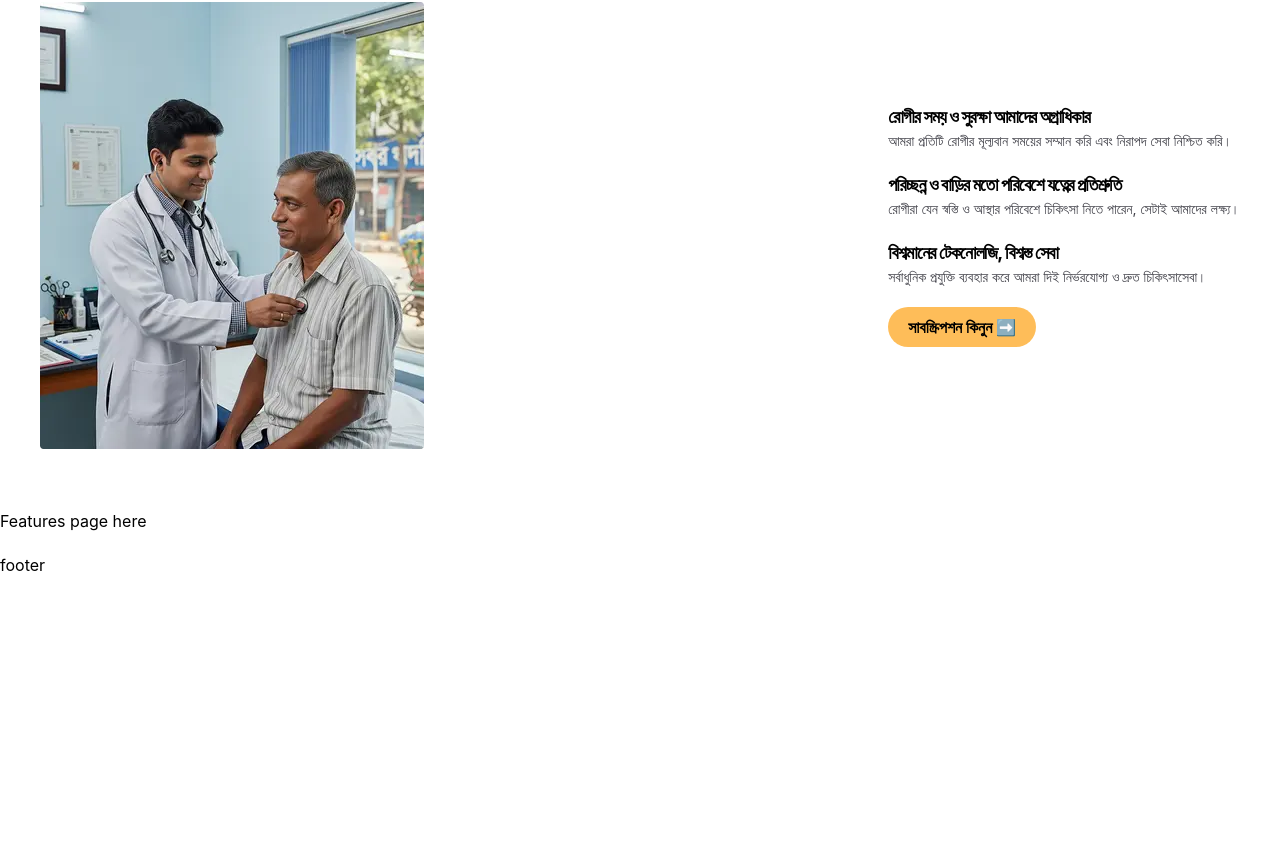
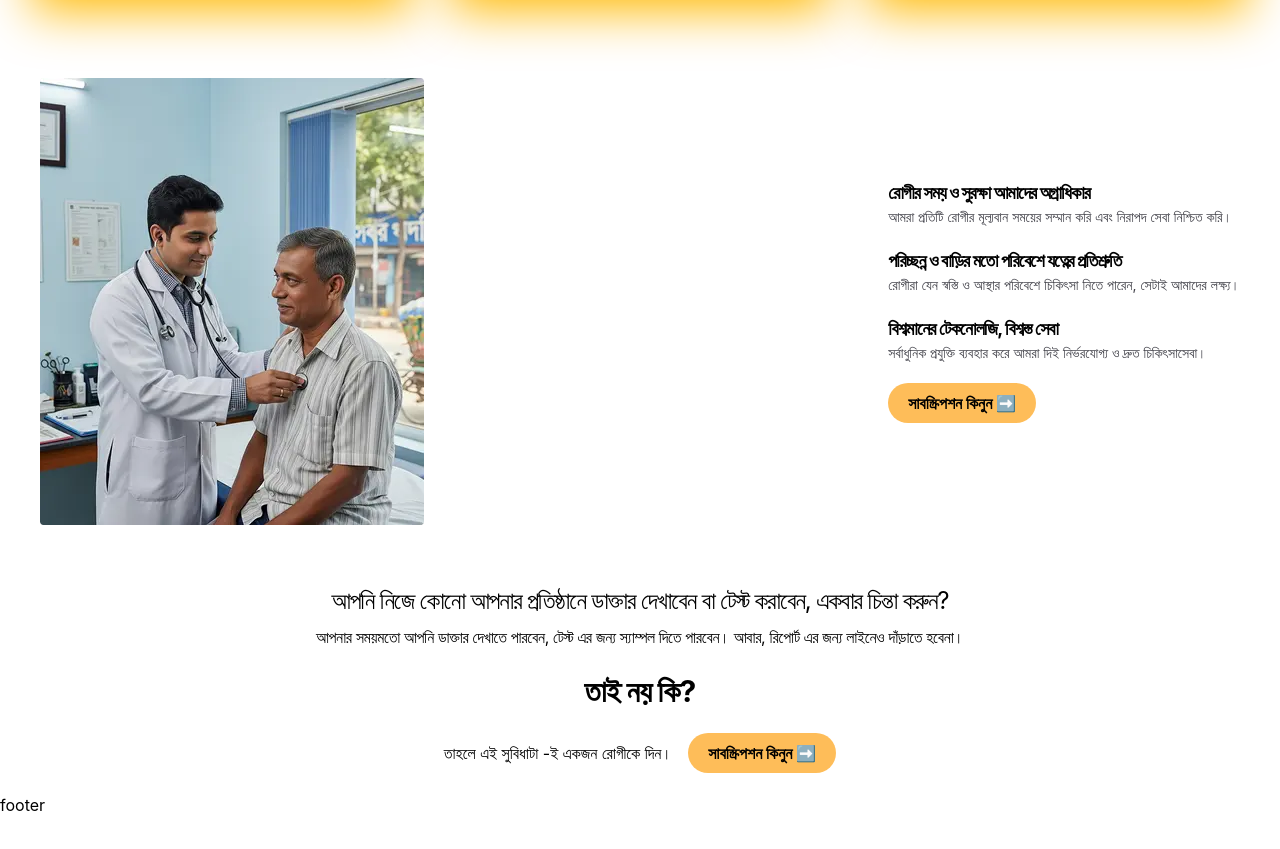
Before and after one commit to itsFakhrulIslam/react_projects, a React (Vite) app in the folder project1/: page / in a window 1280 px wide. Shown: the part 2517-3366 px from the top of the page. Before the commit the page ends 3144 px from the top, so only its background shows below. Built offline with nearby package versions, Linux system fonts and the light colour scheme.

Commit message:
services section title added, features section is coocking...

```diff
--- a/project1/src/sections/Features.jsx
+++ b/project1/src/sections/Features.jsx
@@ -1,9 +1,29 @@
 const Features = () => {
-    return (
-        <div>
-            <h1>Features page here</h1>
-        </div>
-    );
+  return (
+    <div>
+      <h1 className="text-shadow-amber-500 text-center text-2xl mb-2 tracking-tighter">
+        আপনি নিজে কোনো আপনার প্রতিষ্ঠানে ডাক্তার দেখাবেন বা টেস্ট করাবেন, একবার
+        চিন্তা করুন?{" "}
+      </h1>
+      <p className="tracking-tight text-center">
+        আপনার সময়মতো আপনি ডাক্তার দেখাতে পারবেন, টেস্ট এর জন্য স্যাম্পল দিতে
+        পারবেন। আবার, রিপোর্ট এর জন্য লাইনেও দাঁড়াতে হবেনা।
+      </p>
+      <h4 className="text-3xl font-bold tracking-tight text-center py-6">
+        তাই নয় কি?
+      </h4>
+
+      <div className=" flex flex-col sm:flex-row gap-4 justify-center items-center">
+        <p className="text-right">তাহলে এই সুবিধাটা -ই একজন রোগীকে দিন।</p>
+        <button
+          className="transition duration-300  bg-amber-500/65 py-2 px-5 rounded-full font-bold hover:bg-amber-500"
+          type="button"
+        >
+          সাবস্ক্রিপশন কিনুন <span>➡️</span>
+        </button>
+      </div>
+    </div>
+  );
 };
 
 export default Features;
--- a/project1/src/sections/Services.jsx
+++ b/project1/src/sections/Services.jsx
@@ -104,6 +104,10 @@ const Services = () => {
 
       {/* marquee section */}
       <div className="py-10 space-y-5">
+        <h1 className="font-bold text-shadow-amber-500 text-center text-3xl mb-10">
+          আমরা যেসব হাসপাতালের সঙ্গে যুক্ত আছি
+        </h1>
+
         <marquee width="100%" direction="left" height="100px" scrollamount="20">
           <img src="nurse_1.webp" alt="" />
         </marquee>
```
